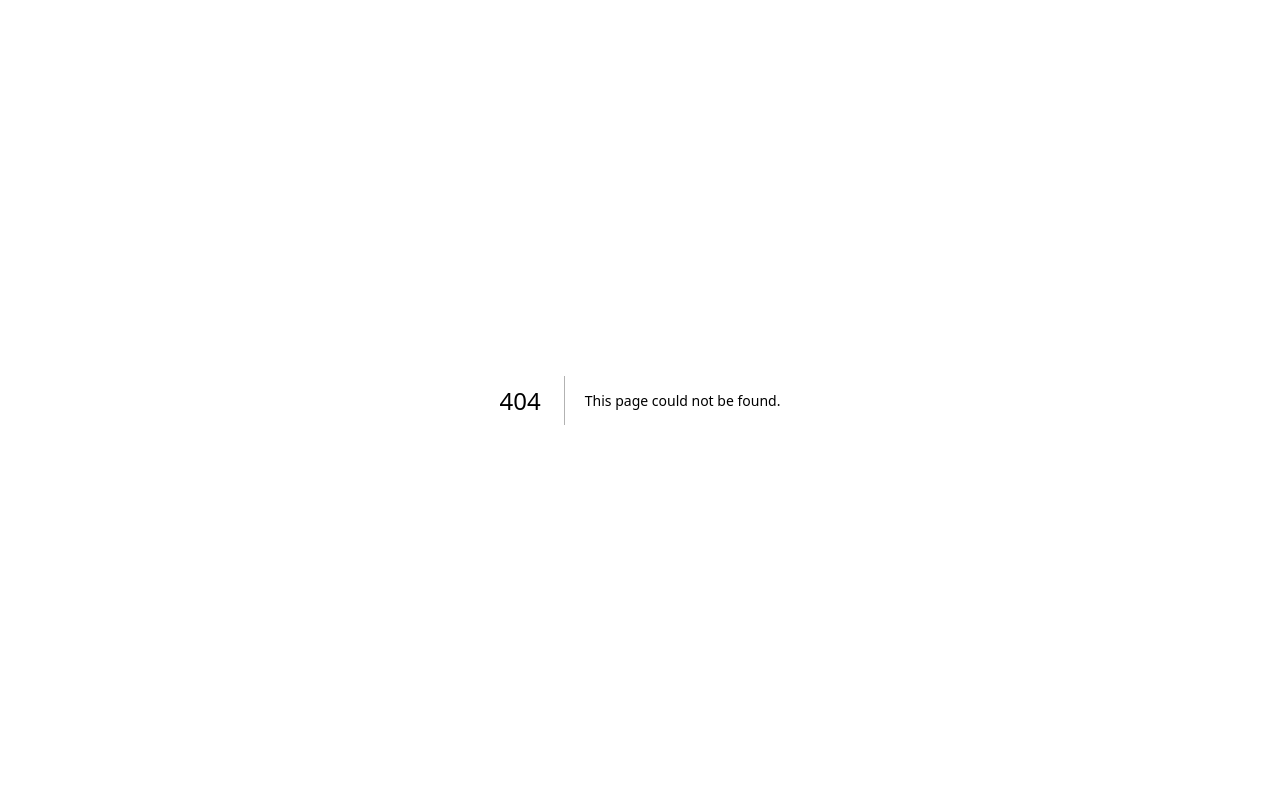
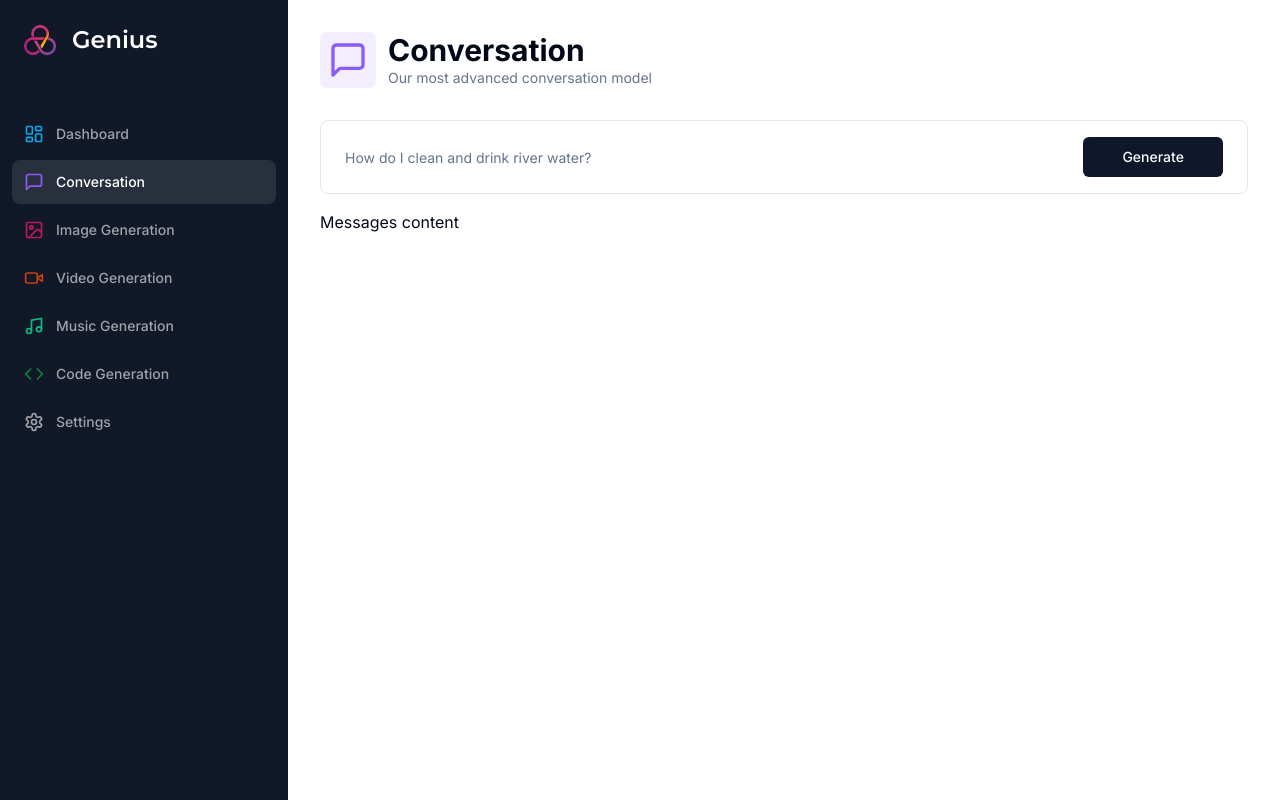
Before and after one commit to akashp1712/ai-saas, a Next.js app: page /conversation in a window 1280 px wide. Before the commit this address had no page. Built offline with nearby package versions, Linux system fonts and the light colour scheme.

Commit message:
Adding non-working conversation UI with Form

```diff
--- /dev/null
+++ b/app/(dashboard)/(routes)/conversation/constants.ts
@@ -0,0 +1,7 @@
+import * as z from "zod";
+
+export const formSchema = z.object({
+    prompt: z.string().min(1, {
+        message: "Prompt is required"
+    }),
+});
--- /dev/null
+++ b/app/(dashboard)/(routes)/conversation/page.tsx
@@ -0,0 +1,78 @@
+"use client";
+
+import * as z from "zod";
+import { Heading } from "@/components/heading";
+import { MessageSquare } from "lucide-react";
+import { useForm } from "react-hook-form";
+import { zodResolver } from "@hookform/resolvers/zod";
+import { formSchema } from "./constants";
+import { Form, FormControl, FormField, FormItem } from "@/components/ui/form";
+import { Input } from "@/components/ui/input";
+import { Button } from "@/components/ui/button";
+
+const ConversationPage = () => {
+
+    const form = useForm<z.infer<typeof formSchema>>({
+        resolver: zodResolver(formSchema),
+        defaultValues: {
+            prompt: ""
+        }
+    });
+
+    const isLoading = form.formState.isSubmitting;
+
+    const onSubmit = async (values: z.infer<typeof formSchema>) => {
+        console.log(values);
+    }
+
+    return (
+        <div>
+            <Heading
+                title="Conversation"
+                description="Our most advanced  conversation model"
+                icon={MessageSquare}
+                iconColor="text-violet-500"
+                bgColor="bg-violet-500/10"
+            />
+
+            <div className="px-4 lg:px-8">
+                <div>
+                    <Form {...form}>
+                        <form
+                        onSubmit={form.handleSubmit(onSubmit)}
+                        className="rounded-lg border w-full
+                        p-4 px-3 md:px-6 focus-withing:shadow-sm
+                        grid
+                        grid-cols-12
+                        gap-2"
+                        >
+                            <FormField name="prompt"
+                            render={({ field }) => (
+                                <FormItem className="col-span-12 lg:col-span-10" >
+                                    <FormControl className="m-0 p-0">
+                                        <Input className="border-0 outline-none focus-visible:ring-0 focus-visible:ring-transparent"
+                                        disabled={isLoading}
+                                        placeholder="How do I clean and drink river water?"
+                                        {...field }
+                                        />
+
+                                    </FormControl>
+                                </FormItem>
+                            )}
+                            />
+
+                            <Button className="col-span-12 lg:col-span-2 w-full" disabled={isLoading}>
+                                Generate
+                            </Button>
+                        </form>
+                    </Form>
+                </div>
+                <div className="space-y-4 mt-4">
+                    Messages content
+                </div>
+            </div>
+        </div>
+    )
+}
+
+export default ConversationPage;
--- /dev/null
+++ b/components/ui/form.tsx
@@ -0,0 +1,176 @@
+import * as React from "react"
+import * as LabelPrimitive from "@radix-ui/react-label"
+import { Slot } from "@radix-ui/react-slot"
+import {
+  Controller,
+  ControllerProps,
+  FieldPath,
+  FieldValues,
+  FormProvider,
+  useFormContext,
+} from "react-hook-form"
+
+import { cn } from "@/lib/utils"
+import { Label } from "@/components/ui/label"
+
+const Form = FormProvider
+
+type FormFieldContextValue<
+  TFieldValues extends FieldValues = FieldValues,
+  TName extends FieldPath<TFieldValues> = FieldPath<TFieldValues>
+> = {
+  name: TName
+}
+
+const FormFieldContext = React.createContext<FormFieldContextValue>(
+  {} as FormFieldContextValue
+)
+
+const FormField = <
+  TFieldValues extends FieldValues = FieldValues,
+  TName extends FieldPath<TFieldValues> = FieldPath<TFieldValues>
+>({
+  ...props
+}: ControllerProps<TFieldValues, TName>) => {
+  return (
+    <FormFieldContext.Provider value={{ name: props.name }}>
+      <Controller {...props} />
+    </FormFieldContext.Provider>
+  )
+}
+
+const useFormField = () => {
+  const fieldContext = React.useContext(FormFieldContext)
+  const itemContext = React.useContext(FormItemContext)
+  const { getFieldState, formState } = useFormContext()
+
+  const fieldState = getFieldState(fieldContext.name, formState)
+
+  if (!fieldContext) {
+    throw new Error("useFormField should be used within <FormField>")
+  }
+
+  const { id } = itemContext
+
+  return {
+    id,
+    name: fieldContext.name,
+    formItemId: `${id}-form-item`,
+    formDescriptionId: `${id}-form-item-description`,
+    formMessageId: `${id}-form-item-message`,
+    ...fieldState,
+  }
+}
+
+type FormItemContextValue = {
+  id: string
+}
+
+const FormItemContext = React.createContext<FormItemContextValue>(
+  {} as FormItemContextValue
+)
+
+const FormItem = React.forwardRef<
+  HTMLDivElement,
+  React.HTMLAttributes<HTMLDivElement>
+>(({ className, ...props }, ref) => {
+  const id = React.useId()
+
+  return (
+    <FormItemContext.Provider value={{ id }}>
+      <div ref={ref} className={cn("space-y-2", className)} {...props} />
+    </FormItemContext.Provider>
+  )
+})
+FormItem.displayName = "FormItem"
+
+const FormLabel = React.forwardRef<
+  React.ElementRef<typeof LabelPrimitive.Root>,
+  React.ComponentPropsWithoutRef<typeof LabelPrimitive.Root>
+>(({ className, ...props }, ref) => {
+  const { error, formItemId } = useFormField()
+
+  return (
+    <Label
+      ref={ref}
+      className={cn(error && "text-destructive", className)}
+      htmlFor={formItemId}
+      {...props}
+    />
+  )
+})
+FormLabel.displayName = "FormLabel"
+
+const FormControl = React.forwardRef<
+  React.ElementRef<typeof Slot>,
+  React.ComponentPropsWithoutRef<typeof Slot>
+>(({ ...props }, ref) => {
+  const { error, formItemId, formDescriptionId, formMessageId } = useFormField()
+
+  return (
+    <Slot
+      ref={ref}
+      id={formItemId}
+      aria-describedby={
+        !error
+          ? `${formDescriptionId}`
+          : `${formDescriptionId} ${formMessageId}`
+      }
+      aria-invalid={!!error}
+      {...props}
+    />
+  )
+})
+FormControl.displayName = "FormControl"
+
+const FormDescription = React.forwardRef<
+  HTMLParagraphElement,
+  React.HTMLAttributes<HTMLParagraphElement>
+>(({ className, ...props }, ref) => {
+  const { formDescriptionId } = useFormField()
+
+  return (
+    <p
+      ref={ref}
+      id={formDescriptionId}
+      className={cn("text-sm text-muted-foreground", className)}
+      {...props}
+    />
+  )
+})
+FormDescription.displayName = "FormDescription"
+
+const FormMessage = React.forwardRef<
+  HTMLParagraphElement,
+  React.HTMLAttributes<HTMLParagraphElement>
+>(({ className, children, ...props }, ref) => {
+  const { error, formMessageId } = useFormField()
+  const body = error ? String(error?.message) : children
+
+  if (!body) {
+    return null
+  }
+
+  return (
+    <p
+      ref={ref}
+      id={formMessageId}
+      className={cn("text-sm font-medium text-destructive", className)}
+      {...props}
+    >
+      {body}
+    </p>
+  )
+})
+FormMessage.displayName = "FormMessage"
+
+export {
+  useFormField,
+  Form,
+  FormItem,
+  FormLabel,
+  FormControl,
+  FormDescription,
+  FormMessage,
+  FormField,
+}
--- /dev/null
+++ b/components/ui/input.tsx
@@ -0,0 +1,25 @@
+import * as React from "react"
+
+import { cn } from "@/lib/utils"
+
+export interface InputProps
+  extends React.InputHTMLAttributes<HTMLInputElement> {}
+
+const Input = React.forwardRef<HTMLInputElement, InputProps>(
+  ({ className, type, ...props }, ref) => {
+    return (
+      <input
+        type={type}
+        className={cn(
+          "flex h-10 w-full rounded-md border border-input bg-background px-3 py-2 text-sm ring-offset-background file:border-0 file:bg-transparent file:text-sm file:font-medium placeholder:text-muted-foreground focus-visible:outline-none focus-visible:ring-2 focus-visible:ring-ring focus-visible:ring-offset-2 disabled:cursor-not-allowed disabled:opacity-50",
+          className
+        )}
+        ref={ref}
+        {...props}
+      />
+    )
+  }
+)
+Input.displayName = "Input"
+
+export { Input }
--- /dev/null
+++ b/components/ui/label.tsx
@@ -0,0 +1,26 @@
+"use client"
+
+import * as React from "react"
+import * as LabelPrimitive from "@radix-ui/react-label"
+import { cva, type VariantProps } from "class-variance-authority"
+
+import { cn } from "@/lib/utils"
+
+const labelVariants = cva(
+  "text-sm font-medium leading-none peer-disabled:cursor-not-allowed peer-disabled:opacity-70"
+)
+
+const Label = React.forwardRef<
+  React.ElementRef<typeof LabelPrimitive.Root>,
+  React.ComponentPropsWithoutRef<typeof LabelPrimitive.Root> &
+    VariantProps<typeof labelVariants>
+>(({ className, ...props }, ref) => (
+  <LabelPrimitive.Root
+    ref={ref}
+    className={cn(labelVariants(), className)}
+    {...props}
+  />
+))
+Label.displayName = LabelPrimitive.Root.displayName
+
+export { Label }
```
